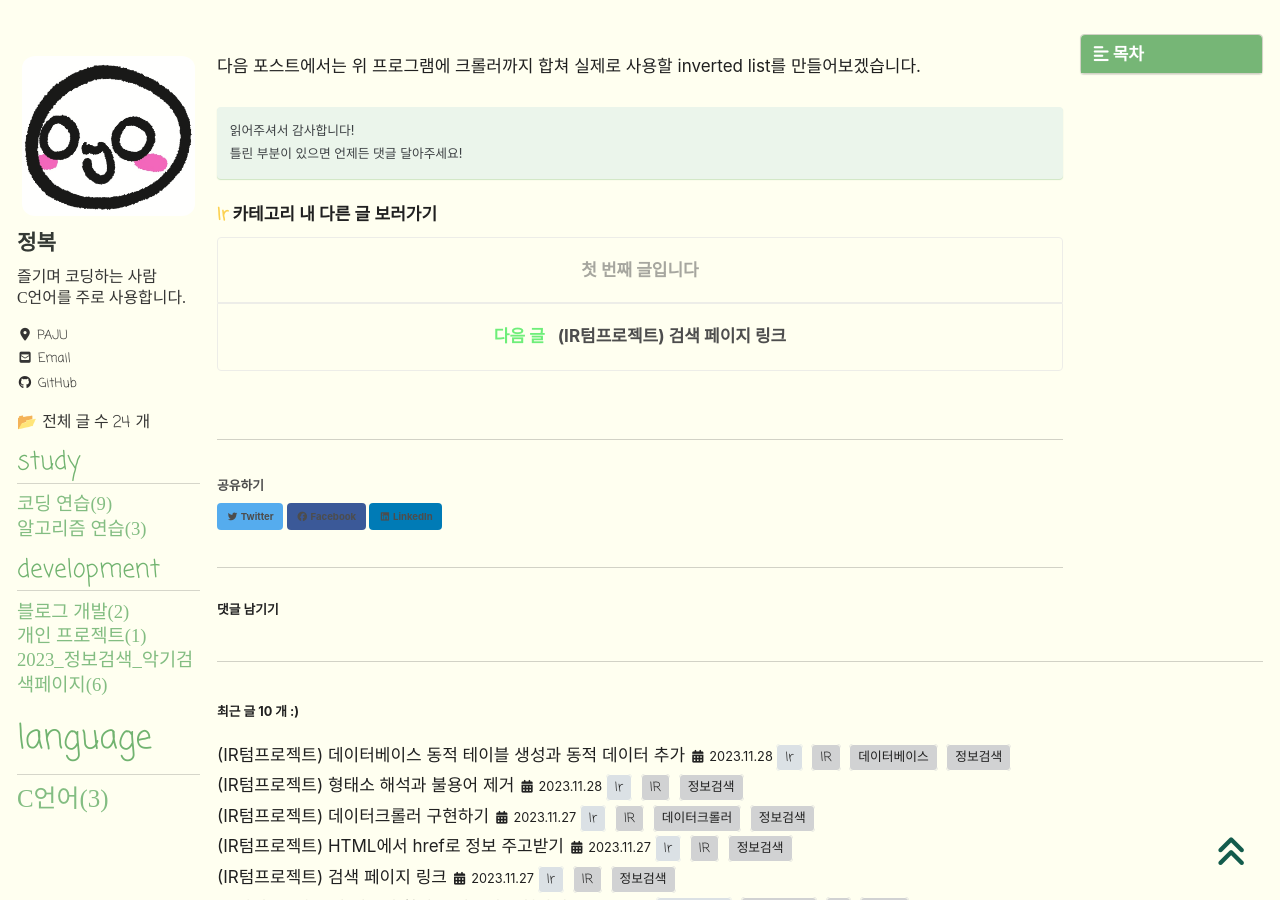
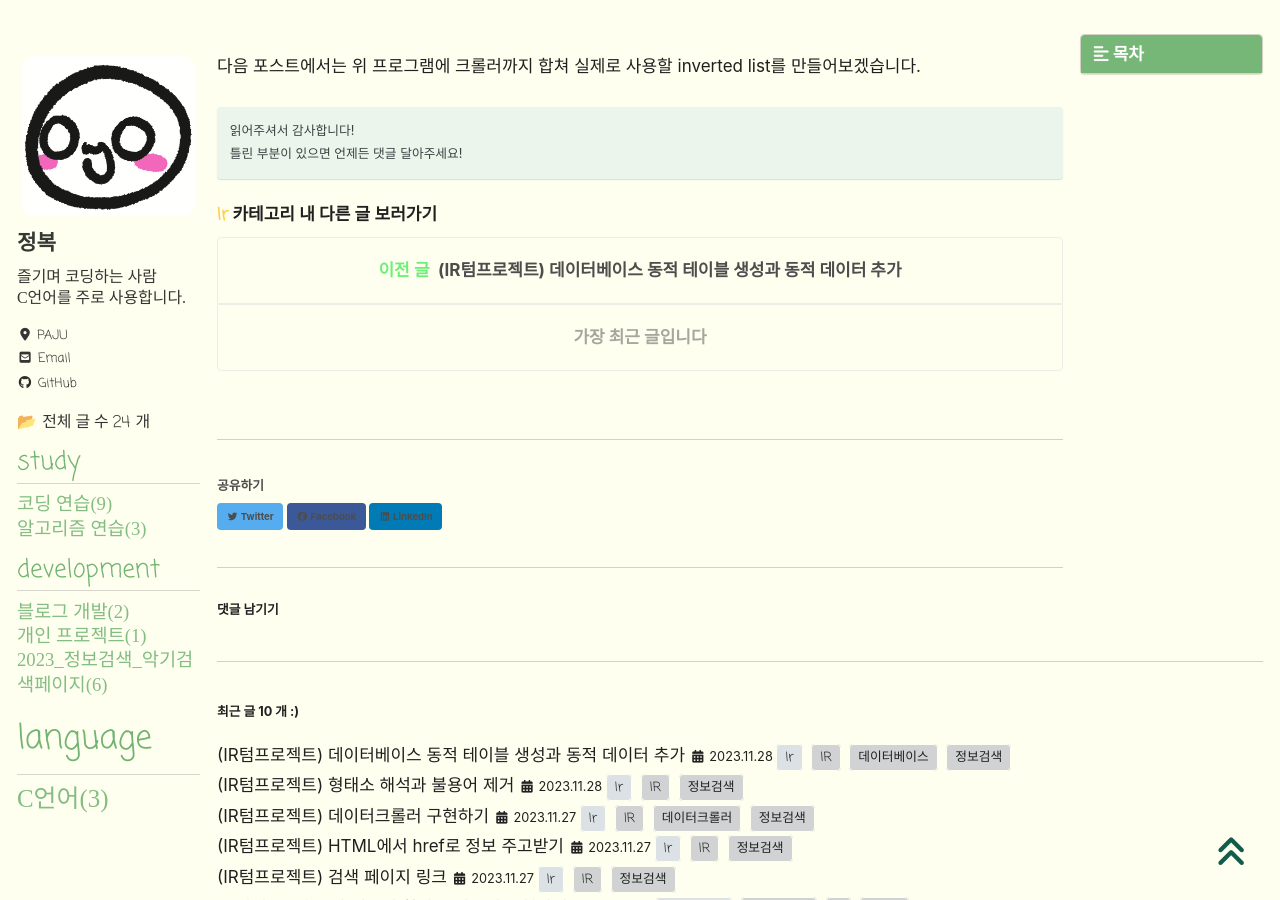
Before and after one commit to JBL28/jbl28.github.io, a Jekyll site: the page built from _posts/Ir/2023-11-28-인덱싱.md, in a window 1280 px wide and 900 px high, scrolled down 4745 px. Built offline with Jekyll 4.4.1, drawn with Linux system fonts in a browser that asks for light colours; cached includes are drawn as plain includes; nearby versions of some CDN libraries; some web fonts are replaced; comment, search, counter and statistics services are not loaded; some of the changed lines change nothing that is shown; some of the changed text lies outside the part shown.

Commit message:
Update 2023-11-28-인덱싱.md

```diff
--- a/_posts/Ir/2023-11-28-인덱싱.md
+++ b/_posts/Ir/2023-11-28-인덱싱.md
@@ -10,8 +10,8 @@ tags:
 toc: true
 toc_sticky: true
 
-date: 2023-01-01 00:00:00
-last_modified_at: 2023-01-01
+date: 2023-11-28 21:00:00
+last_modified_at: 2023-11-28
 
 ---
 이번 포스트에서는 본격적으로 인덱싱을 해보겠습니다.<br>
```
